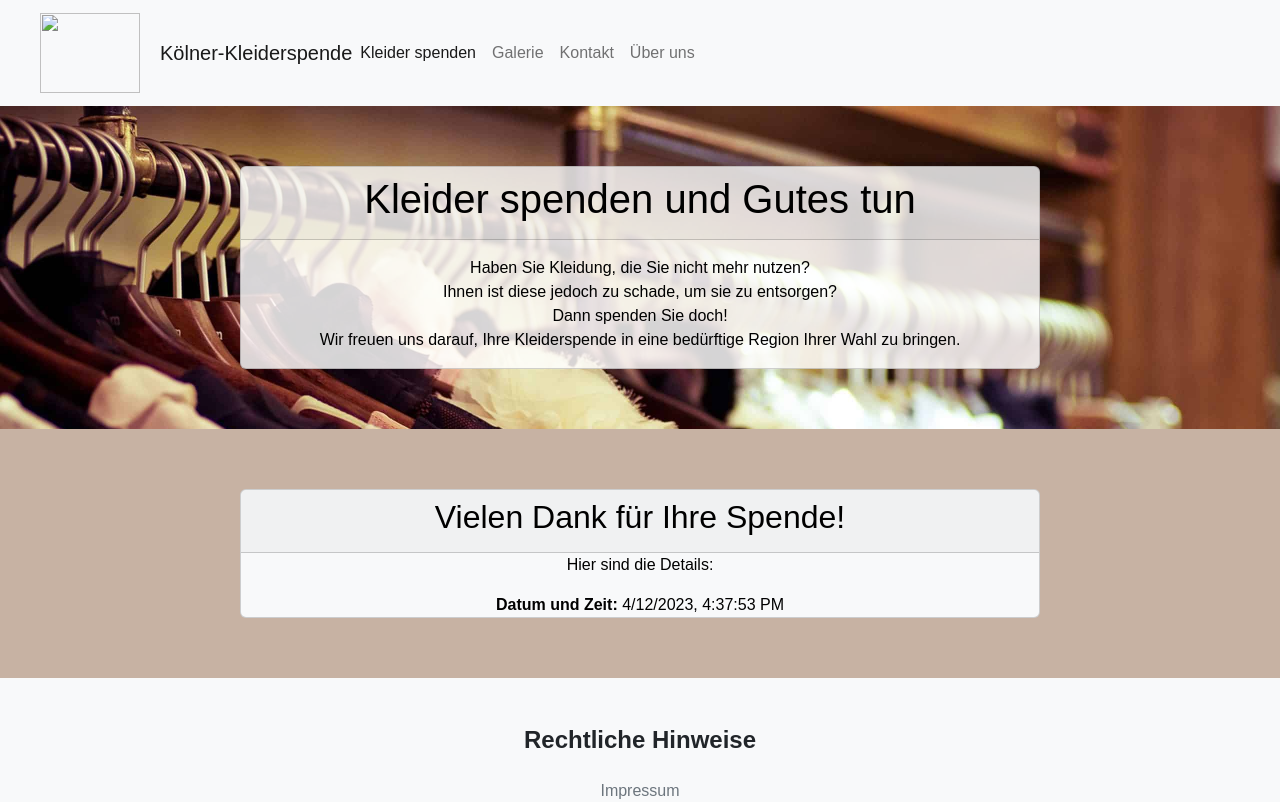
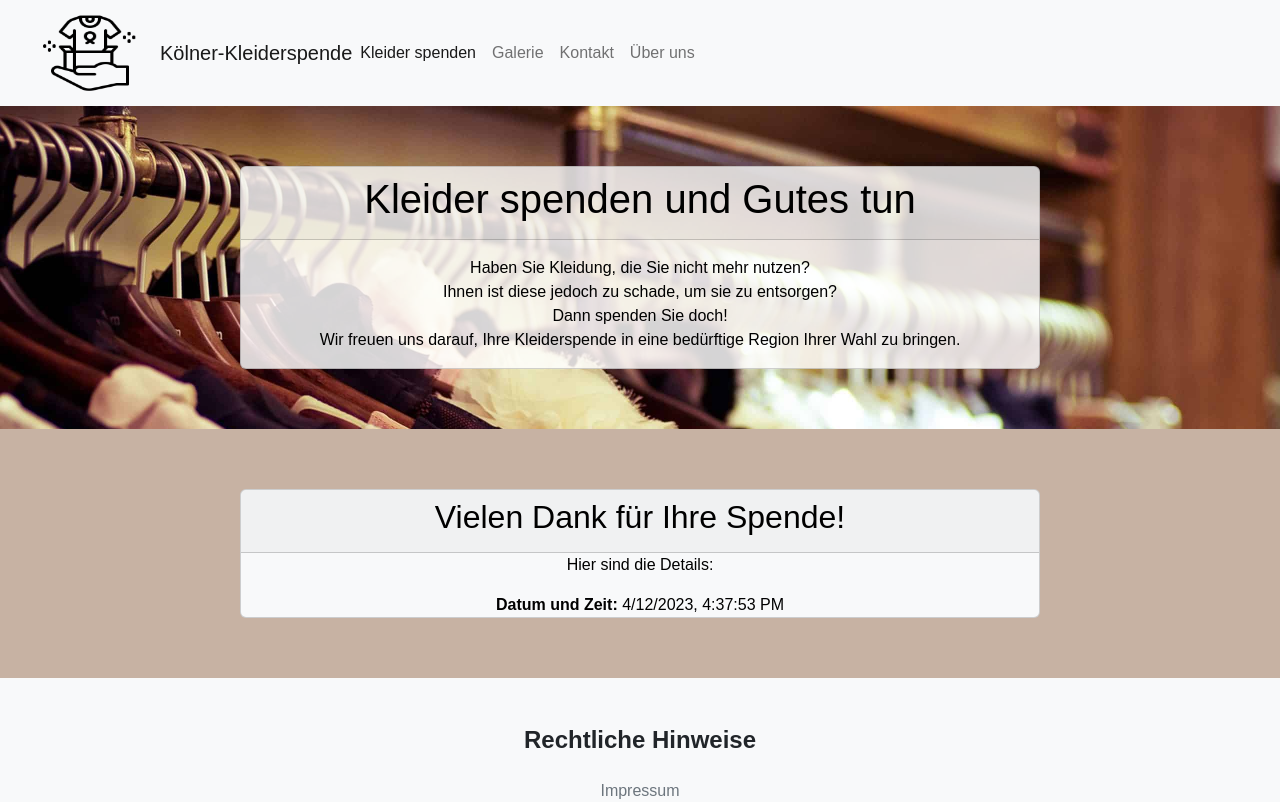
Before and after one commit to KeiraShadow/Kleiderspenden-Registrierung-Website, a plain HTML site: page bestaetigung.html in a window 1280 px wide. Shown: the top 802 px of the page. Drawn offline with nearby package versions, Linux system fonts and the light colour scheme; files whose address does not match are found by name.

Commit message:
Update bestaetigung.html

```diff
--- a/bestaetigung.html
+++ b/bestaetigung.html
@@ -27,7 +27,7 @@
       <nav class="navbar navbar-expand-lg navbar-light bg-light fixed">
         <a class="navbar-brand mx-auto" href="#">
           <!--Logo-->
-          <img class="img-responsive" src="icon.png">
+          <img class="img-responsive" src="./Bilder/icon.png">
         </a>
         <a class="navbar-brand text-center mx-auto" href="#">Kölner-Kleiderspende</a>
         <button class="navbar-toggler" type="button" data-toggle="collapse" data-target="#Navigation" aria-controls="navbarNavAltMarkup" aria-expanded="false" aria-label="Toggle navigation">
```
